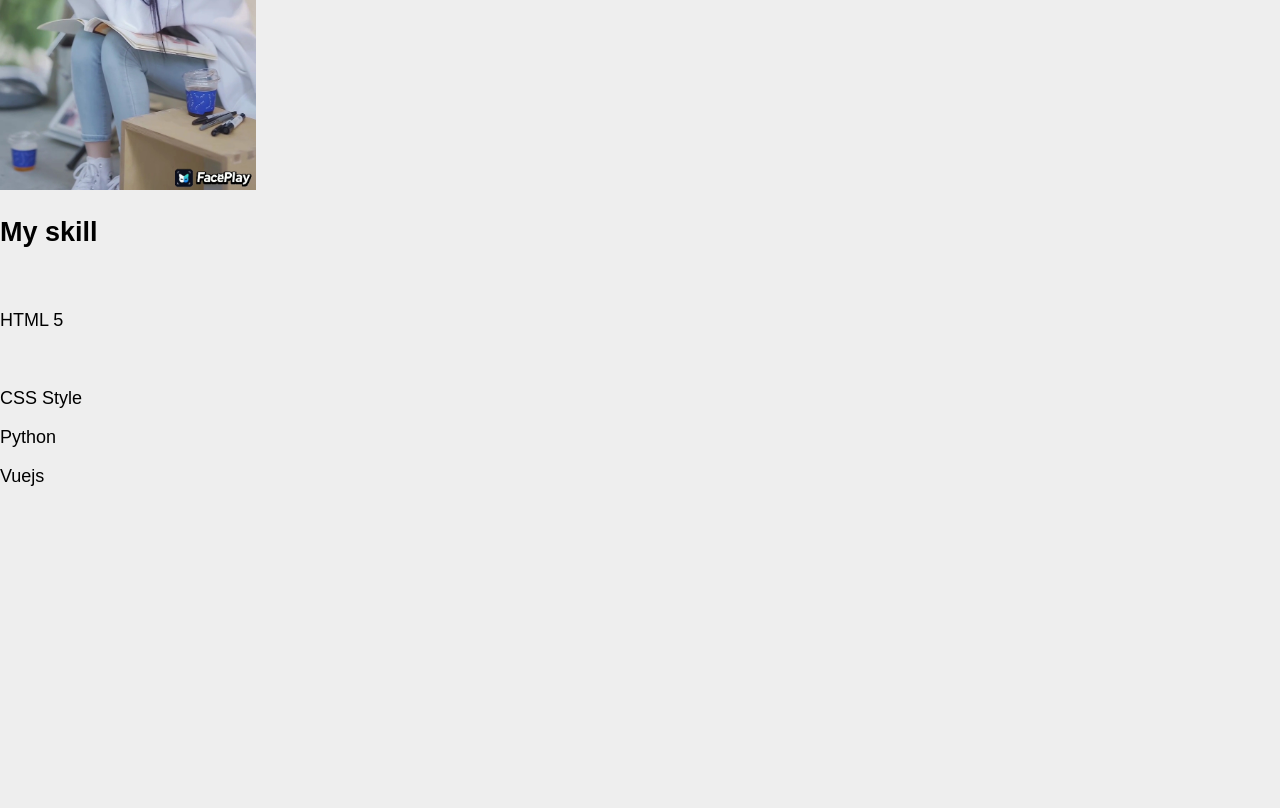
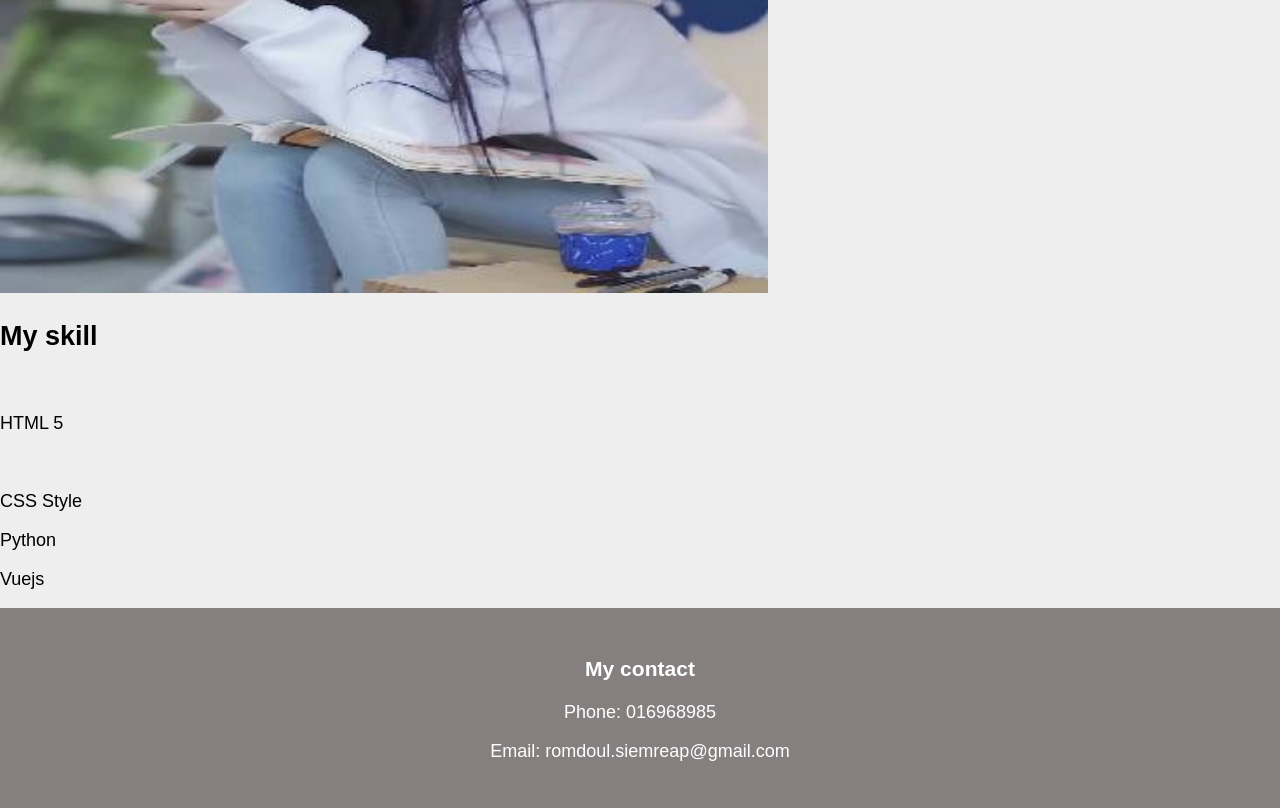
Before and after one commit to TheavyVun/Git-Team11A, a plain HTML site: page index.html in a window 1280 px wide. Shown: the part 520-1328 px from the top of the page. Before the commit the page ends 1025 px from the top, so only its background shows below. Drawn offline with Linux system fonts and the light colour scheme.

Commit message:
my website

```diff
--- a/css/style.css
+++ b/css/style.css
@@ -33,3 +33,15 @@ li{
     margin: 15px;
     color: #000;
 }
+/* footer */
+.footer{
+
+    display: flex;
+    justify-content: center;
+    align-items: center;
+    background:rgb(134, 127, 127);
+    text-align: center;
+    line-height: 1,5rem;
+    height: 25vh;
+    color: #fff;
+}
--- a/index.html
+++ b/index.html
@@ -33,7 +33,7 @@
                 <a href="">More</a>
             </div>
             <div class="img">
-                <img src="image/image.jpeg" alt="" width="20%">
+                <img src="image/image.jpg" alt="" width="60%">
             </div>
         </div>
         <section>
@@ -66,5 +66,12 @@
             </div>
         </section>
     </div>
+    <footer class="footer">
+        <div class="copy-right">
+            <h3>My contact</h3>
+            <p>Phone: 016968985</p>
+            <p>Email: romdoul.siemreap@gmail.com</p>
+        </div>
+    </footer>
 </body>
 </html>
```
Also changed, not shown: image/image.jpeg (deleted), image/image.jpg (added).
